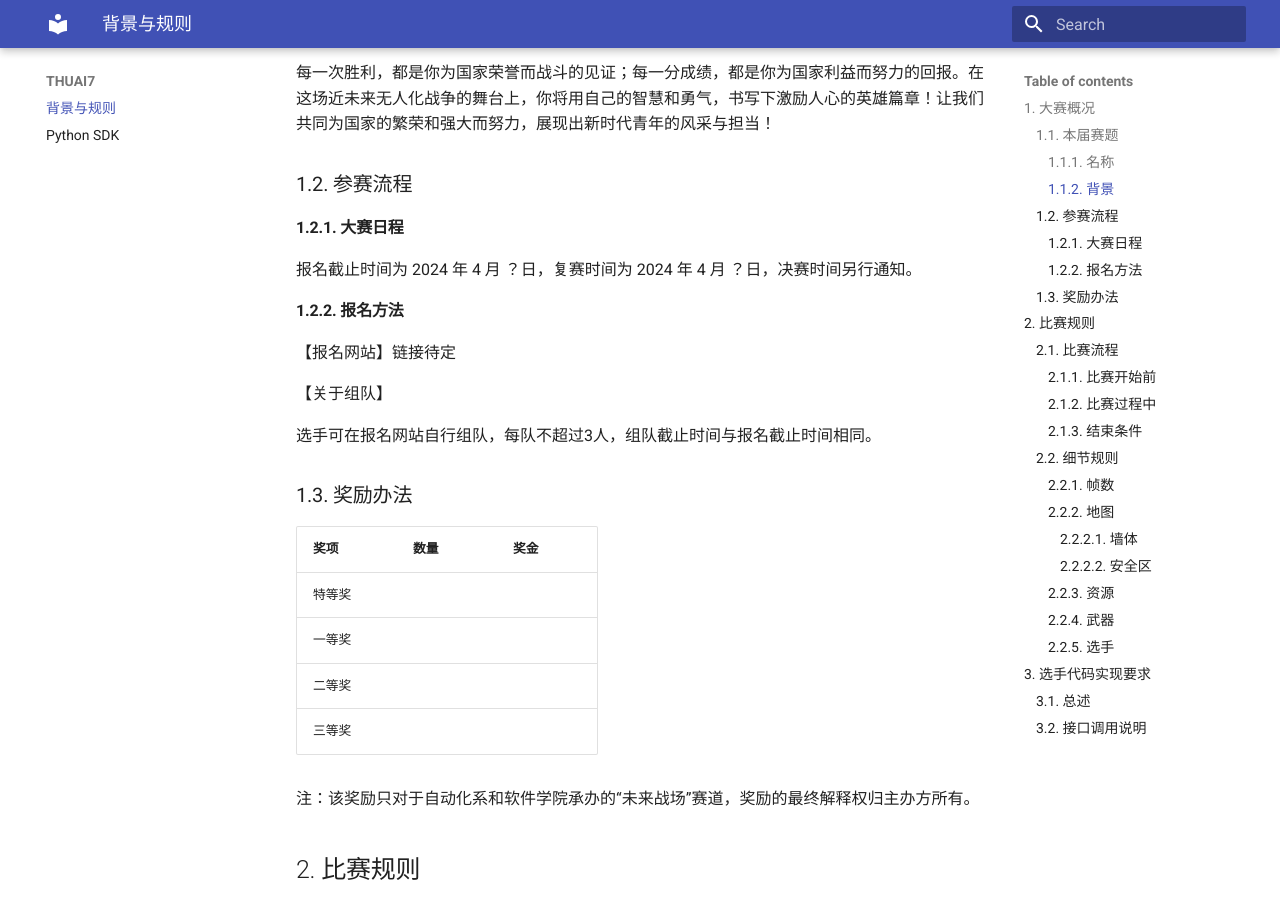
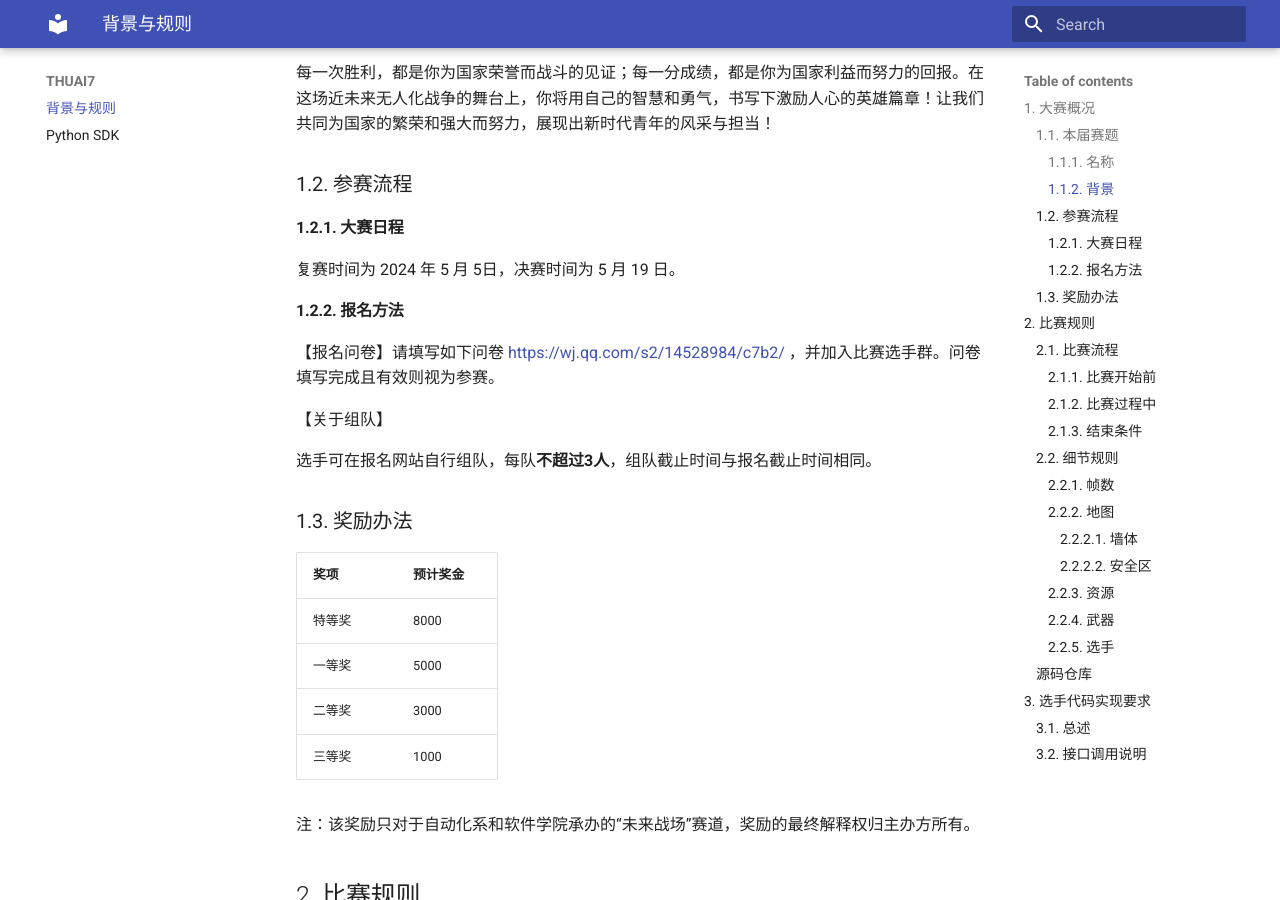
Before and after one commit to thuasta/thuai-7, an MkDocs documentation site: the page built from docs/index.md, in a window 1280 px wide and 900 px high, scrolled down 578 px. Built offline with MkDocs 1.6.1 and Material for MkDocs 9.7.7, drawn with Linux system fonts in a browser that asks for light colours; some of the changed text lies outside the part shown.

Commit message:
Update docs

```diff
--- a/docs/index.md
+++ b/docs/index.md
@@ -21,24 +21,24 @@
 
 #### 1.2.1. 大赛日程
 
-报名截止时间为 2024 年 4 月 ？日，复赛时间为 2024 年 4 月 ？日，决赛时间另行通知。
+复赛时间为 2024 年 5 月 5日，决赛时间为 5 月 19 日。
 
 #### 1.2.2. 报名方法
 
-【报名网站】链接待定
+【报名问卷】请填写如下问卷 [https://wj.qq.com/s2/14528984/c7b2/](https://wj.qq.com/s2/14528984/c7b2/) ，并加入比赛选手群。问卷填写完成且有效则视为参赛。
 
 【关于组队】
 
-选手可在报名网站自行组队，每队不超过3人，组队截止时间与报名截止时间相同。
+选手可在报名网站自行组队，每队**不超过3人**，组队截止时间与报名截止时间相同。
 
 ### 1.3. 奖励办法
 
-| 奖项  | 数量  | 奖金  |
-| --- | --- | --- |
-| 特等奖 |     |     |
-| 一等奖 |     |     |
-| 二等奖 |     |     |
-| 三等奖 |     |     |
+| 奖项  |  预计奖金  |
+| --- | --- |
+| 特等奖 |   8000    |
+| 一等奖 |   5000     |
+| 二等奖 |   3000      |
+| 三等奖 |    1000    |
 
 注：该奖励只对于自动化系和软件学院承办的“未来战场”赛道，奖励的最终解释权归主办方所有。
 
@@ -114,7 +114,6 @@
 | 冲锋枪vector | 50m  | 34  | 4 tick   |                                      |
 | 步枪M16     | 100m | 43  | 10 tick  |                                      |
 | 狙击枪AWM    | 120m | 132 | 150 tick |                                      |
-|           |      |     |          |                                      |
 
 #### 2.2.5. 选手
 
@@ -134,6 +133,10 @@
 
 - 视野：无人作战系统可以获取地图上的所有信息，包括其他选手的位置、状态和资源分布。
 
+### 源码仓库
+
+更多细节请关注科协仓库：[https://github.com/thuasta/thuai-7/tree/main](https://github.com/thuasta/thuai-7/tree/main)
+
 ## 3. 选手代码实现要求
 
 ### 3.1. 总述
```
Also changed, not shown: docs/python_sdk.md (+1 -1 lines).
